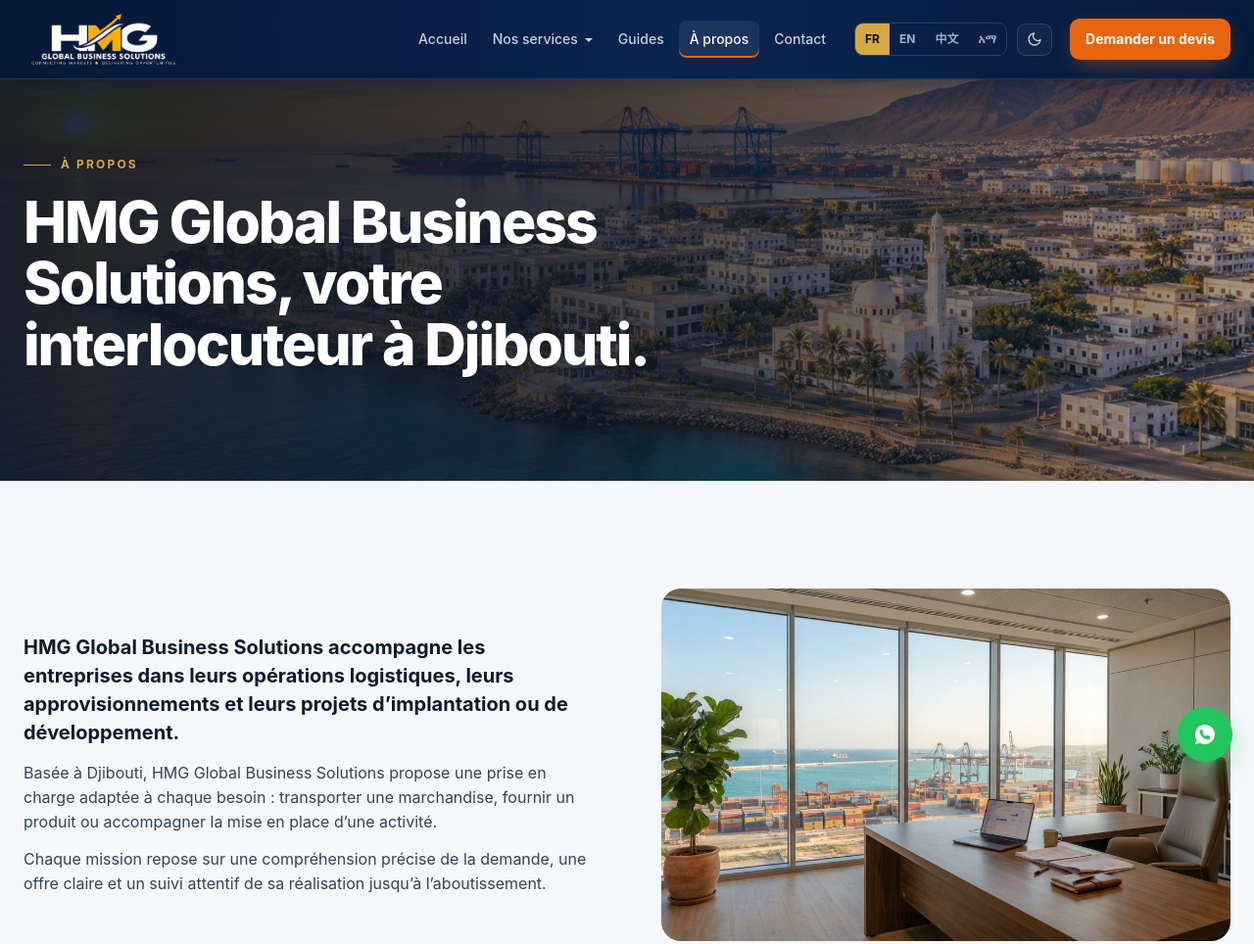
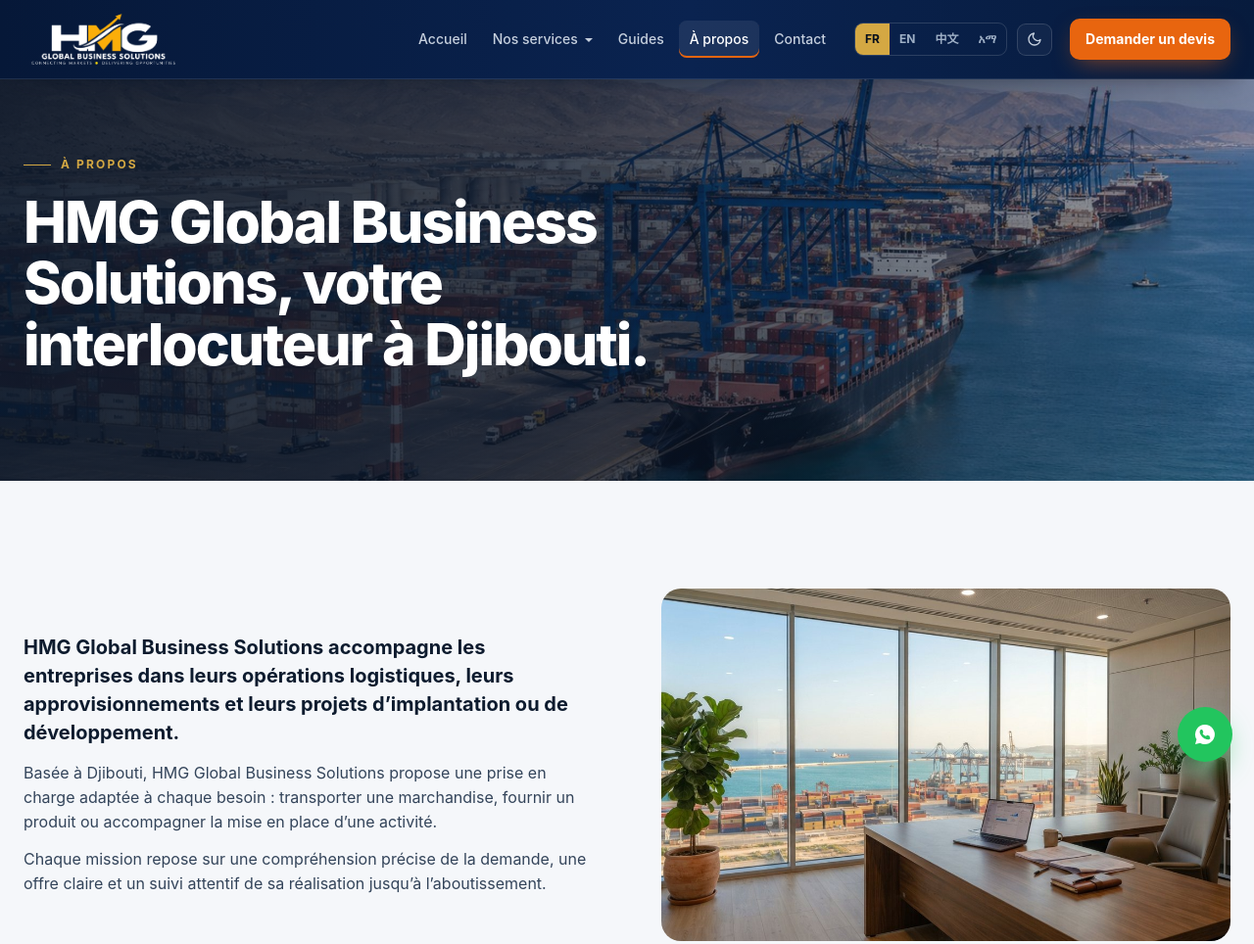
Before and after one commit to marwan-trade/HMG, a website: page a-propos.html in a window 1280 px wide. Shown: the top 964 px of the page at 98% size. Drawn offline with Linux system fonts and the light colour scheme.

Commit message:
À propos : nouvelle image d'en-tête (port à conteneurs de Djibouti)
Co-Authored-By: Claude Opus 5.5 <noreply@anthropic.com>
Claude-Session: https://claude.ai/code/session_01WezHUYPUPmnbwEDRVHyqef

```diff
--- a/a-propos.html
+++ b/a-propos.html
@@ -23,7 +23,7 @@
 <meta property="og:url" content="https://hmgglobalgroup.com/a-propos">
 <meta property="og:title" content="À propos | HMG Global Business Solutions – Djibouti">
 <meta property="og:description" content="HMG Global Business Solutions accompagne les entreprises dans leurs opérations logistiques, leurs approvisionnements et leurs projets d’implantation ou de développement.">
-<meta property="og:image" content="https://hmgglobalgroup.com/assets/apropos-hero.jpg">
+<meta property="og:image" content="https://hmgglobalgroup.com/assets/apropos-hero-port.jpg">
 <meta property="og:locale" content="fr_FR">
 <meta property="og:locale:alternate" content="en_US">
 <meta property="og:locale:alternate" content="zh_CN">
@@ -31,7 +31,7 @@
 <meta name="twitter:card" content="summary_large_image">
 <meta name="twitter:title" content="À propos | HMG Global Business Solutions – Djibouti">
 <meta name="twitter:description" content="HMG Global Business Solutions accompagne les entreprises dans leurs opérations logistiques, leurs approvisionnements et leurs projets d’implantation ou de développement.">
-<meta name="twitter:image" content="https://hmgglobalgroup.com/assets/apropos-hero.jpg">
+<meta name="twitter:image" content="https://hmgglobalgroup.com/assets/apropos-hero-port.jpg">
 <meta name="theme-color" content="#0a1628">
 <link rel="stylesheet" href="/css/main.css?v=20261122c">
 <script src="/js/theme.js?v=20261122c"></script>
@@ -114,7 +114,7 @@
 
 
 <section class="pdf-hero pdf-hero-sm about-hero">
-  <img class="pdf-hero-bg" fetchpriority="high" src="/assets/apropos-hero.jpg" width="1400" height="788" alt="Vue de Djibouti">
+  <img class="pdf-hero-bg" fetchpriority="high" src="/assets/apropos-hero-port.jpg" width="1400" height="788" alt="Vue de Djibouti">
   <div class="container">
     <span class="eyebrow">À propos</span>
     <h1>HMG Global Business Solutions, <em>votre interlocuteur à Djibouti.</em></h1>
--- a/build.mjs
+++ b/build.mjs
@@ -57,7 +57,7 @@ const IMAGE_ASSETS = [
   { src: 'src/assets/images/industrial_tools_workshop_1795160325914.jpg', slug: 'outillages-atelier-industriel', maxWidth: 1100, ogJpg: false },
   { src: 'src/assets/images/industrial_spare_parts_1795160326305.jpg', slug: 'pieces-fournitures-industrielles', maxWidth: 1100, ogJpg: false },
   { src: 'assets/conseil-hero.jpg', slug: 'conseil-entreprises-djibouti', maxWidth: 1400, ogJpg: true },
-  { src: 'assets/apropos-hero.jpg', slug: 'djibouti-vue-aerienne', maxWidth: 1400, ogJpg: true },
+  { src: 'assets/apropos-hero-port.jpg', slug: 'djibouti-vue-aerienne', maxWidth: 1400, ogJpg: true },
   { src: 'assets/apropos-locaux.jpg', slug: 'bureaux-hmg-djibouti', maxWidth: 1200, ogJpg: false },
   { src: 'assets/carte-logistique.jpg', slug: 'logistique-transit-djibouti', maxWidth: 900, ogJpg: false },
   { src: 'assets/container-truck.jpg', slug: 'transport-conteneurs-djibouti', maxWidth: 1000, ogJpg: false },
```
Also changed, not shown: assets/apropos-hero-port.jpg (added), assets/apropos-hero.jpg (deleted).
